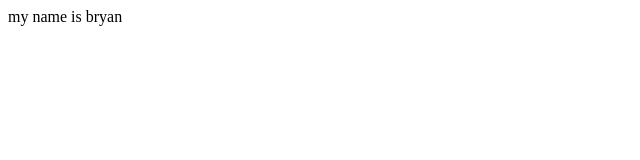
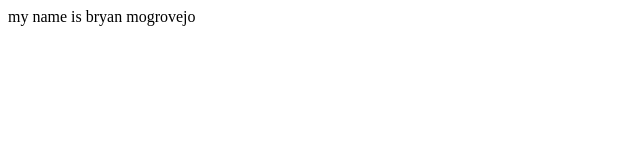
Before and after one commit to bryanmogrovejo/First-Github-project, a plain HTML site: page index.html in a window 1280 px wide. Shown: the full height of the page, 0-640 px from the left. Drawn offline with Linux system fonts and the light colour scheme.

Commit message:
emphasize last name

```diff
--- a/index.html
+++ b/index.html
@@ -7,6 +7,6 @@
     <title>Document</title>
 </head>
 <body>
-    my name is bryan
+    my name is bryan mogrovejo
 </body>
 </html>
```
Also changed, not shown: about.html (deleted).
